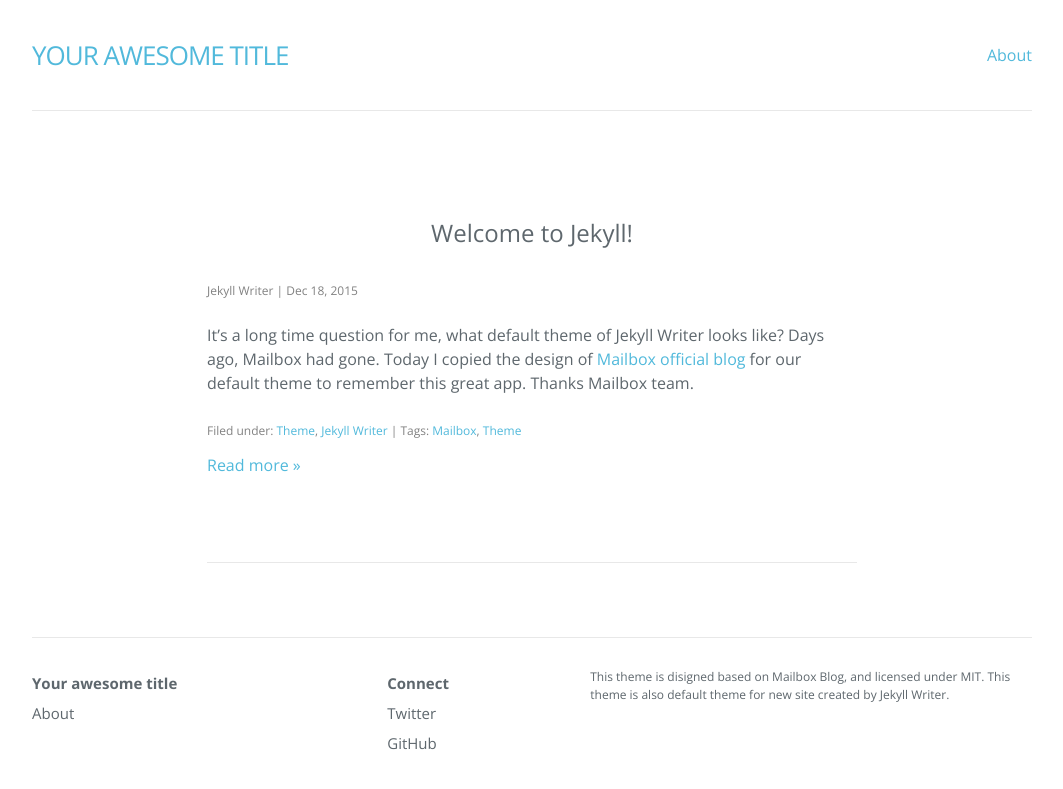
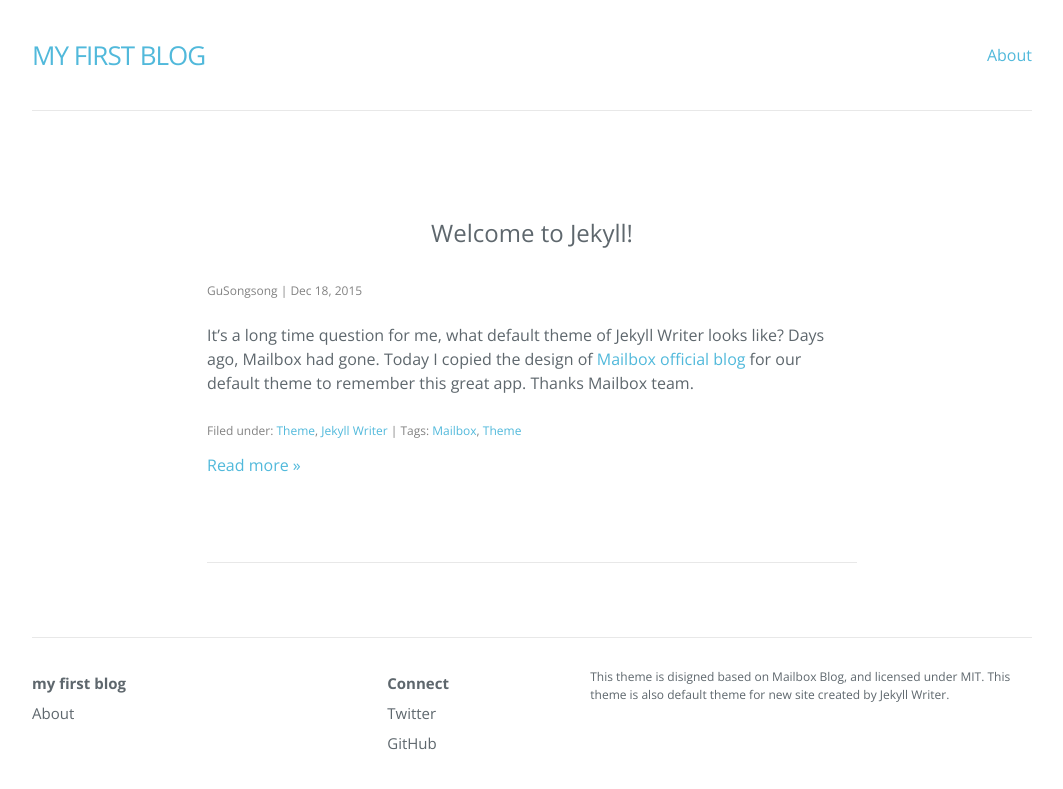
Before and after one commit to HoldMyBarbecue/blog, a Jekyll site: the page built from index.html, in a window 1280 px wide. Shown: the top 789 px of the page, without its empty margins (108-1171 px from the left). Built offline with Jekyll 4.4.1, drawn with Linux system fonts in a browser that asks for light colours; nearby versions of some CDN libraries; the list of posts is cut into pages by our own code.

Commit message:
Update Configuration

```diff
--- a/_config.yml
+++ b/_config.yml
@@ -1,21 +1,15 @@
-# Welcome to Jekyll!
-#
-# This config file is meant for settings that affect your whole blog, values
-# which you are expected to set up once and rarely need to edit after that.
-# For technical reasons, this file is *NOT* reloaded automatically when you use
-# 'jekyll serve'. If you change this file, please restart the server process.
-
-# Site settings
-title: Your awesome title
-author: Jekyll Writer
-description: > # this means to ignore newlines until "baseurl:"
-  This theme is disigned based on Mailbox Blog, and licensed under MIT.
-  This theme is also default theme for new site created by Jekyll Writer.
-permalink: /:year/:month/:day/:title/
+# Created by Jekyll Writer
+title: my first blog
+author: GuSongsong
+description: >
+  This theme is disigned based on Mailbox Blog, and licensed under MIT. This
+  theme is also default theme for new site created by Jekyll Writer.
+permalink: '/:year/:month/:day/:title/'
 paginate: 6
-paginate_path: "/page/:num/"
+paginate_path: '/page/:num/'
 twitter_username: jekyllwriter
-github_username:  jekyllwriter
-gems: [jekyll-paginate]
+github_username: jekyllwriter
+gems:
+  - jekyll-paginate
 markdown: kramdown
-baseurl: "/blog"
+baseurl: /blog
```
